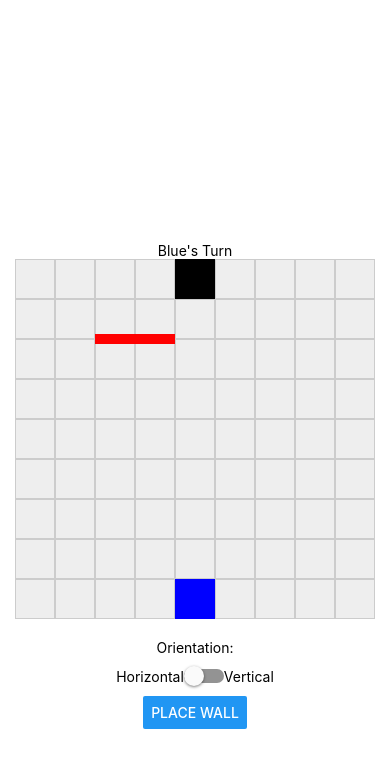
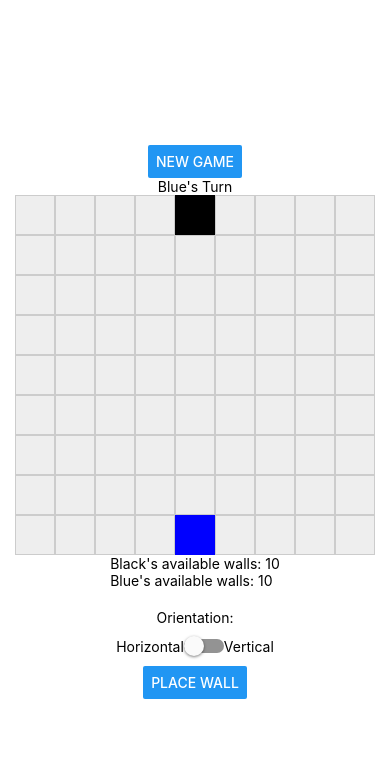
Before and after one commit to rwill128/QuoridorApp, a React Native app: screen / in a window 390 px wide. Shown: the top 768 px of the page. Built offline with nearby package versions, Linux system fonts and the light colour scheme.

Commit message:
Can now restart game

```diff
--- a/App.tsx
+++ b/App.tsx
@@ -13,8 +13,8 @@ import Board from './src/components/Board';
 function App(): React.JSX.Element {
   return (
     <SafeAreaView style={styles.container}>
-      <View style={styles.gameContainer}>
-        <Board />
+      <View>
+        <Board/>
       </View>
     </SafeAreaView>
   );
--- a/src/components/Board.tsx
+++ b/src/components/Board.tsx
@@ -27,10 +27,7 @@ const Board: React.FC = () => {
   const [playerTwoIsAI, setPlayerTwoIsAI] = useState(false);
   const [walls, setWalls] = useState<
     {row: number; col: number; orientation: 'horizontal' | 'vertical', color: string}[]
-  >([
-    {row: 2, col: 2, orientation: 'horizontal', color: 'red'},
-    // Add other walls as needed
-  ]);
+  >([]);
   const [placingWall, setPlacingWall] = useState(false);
   const [wallOrientation, setWallOrientation] = useState<
     'horizontal' | 'vertical'
@@ -115,8 +112,22 @@ const Board: React.FC = () => {
     }
   }
 
+  function restartGame() {
+    setWalls([])
+    setPlayerOneTurn(true)
+    setPlayerTwoTurn(false)
+    setPlayerOnePiecePosition({row: 8, col: 4})
+    setPlayerTwoPiecePosition({row: 0, col: 4})
+    setPlayerOneAvailableWalls(10)
+    setPlayerTwoAvailableWalls(10)
+  }
+
   return (
     <View style={styles.container}>
+      <Button
+        title="New Game"
+        onPress={() => restartGame()}
+      />
       <Text>{playerTurnMessage}</Text>
       <View style={styles.board}>
         {grid}
@@ -140,6 +151,10 @@ const Board: React.FC = () => {
             color={wall.color}
           />
         ))}
+      </View>
+      <View>
+        <Text>Black's available walls: {playerTwoAvailableWalls}</Text>
+        <Text>Blue's available walls: {playerOneAvailableWalls}</Text>
       </View>
       <View style={styles.controls}>
         <Text>Orientation:</Text>
```
